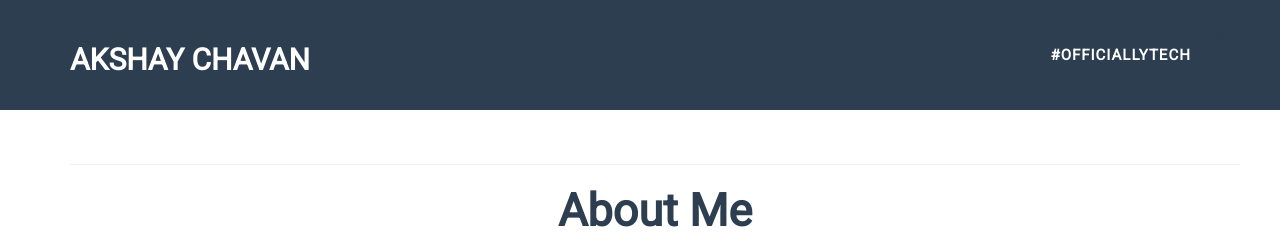
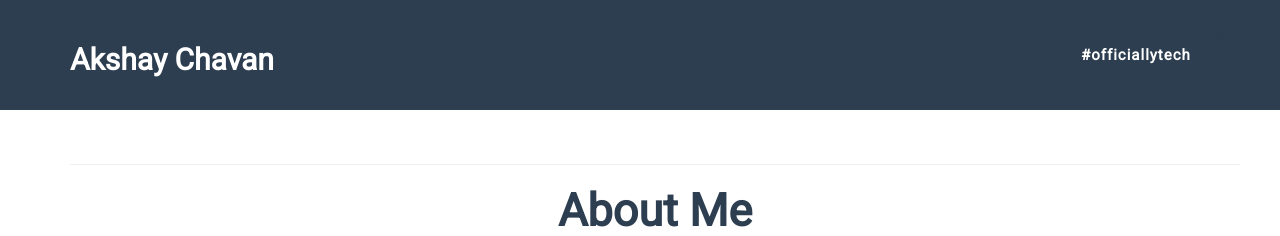
Before and after one commit to arccoder/arccoder.github.io, a Jekyll site: the page built from index.html, in a window 1280 px wide. Shown: the top 236 px of the page. Built offline with Jekyll 4.4.1, drawn with Linux system fonts in a browser that asks for light colours; nearby versions of some CDN libraries; some web fonts are replaced.

Commit message:
Update freelancer.css

```diff
--- a/css/freelancer.css
+++ b/css/freelancer.css
@@ -141,7 +141,7 @@
     }
 
     .navbar-fixed-top.navbar-shrink {
-        padding: 13px 0;
+        padding: 25px 0;
     }
 
     .navbar-fixed-top.navbar-shrink .navbar-brand {
@@ -150,7 +150,7 @@
 }
 
 .navbar {
-    text-transform: uppercase;
+    //text-transform: uppercase;
     font-family: "Roboto",Roboto,Arial,sans-serif;
     font-weight: 700;
 }
```
